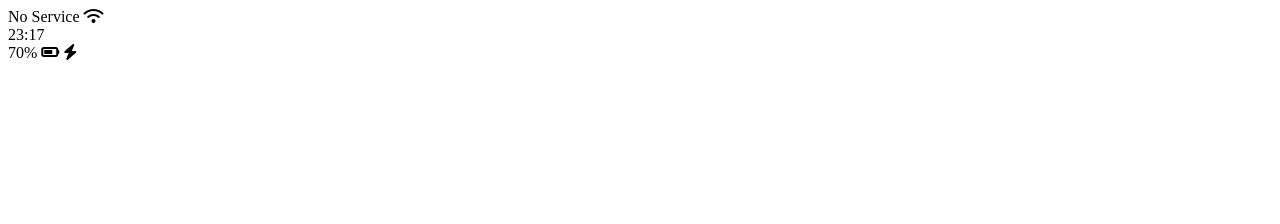
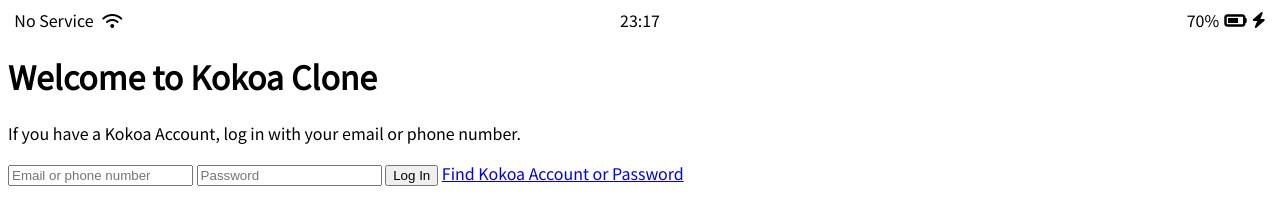
Before and after one commit to yokim0429/kokoa-clone-2023, a plain HTML site: page index.html in a window 1280 px wide. Drawn offline with Linux system fonts and the light colour scheme; a web font is replaced by a local one.

Commit message:
Build index.html and add css file
#6.4 Sign Up Screen part Two
#6.5 Status Bar CSS

```diff
--- /dev/null
+++ b/css/style.css
@@ -0,0 +1,35 @@
+@import url('https://fonts.googleapis.com/css2?family=Bruno+Ace+SC&family=Noto+Sans+KR:wght@100;400&display=swap');
+
+
+body {
+    font-family: 'Bruno Ace SC', cursive;
+    font-family: 'Noto Sans KR', sans-serif;
+}
+
+.status-bar {
+    display: flex;
+    justify-content: center;
+}
+
+.status-bar__column{
+    width: 33%;
+}
+
+.status-bar__column:first-child span{
+    margin-right: 5px;
+}
+
+.status-bar__column:nth-child(2){
+    display: flex;
+    justify-content: center;
+}
+
+.status-bar__column:last-child{
+    display: flex;
+    justify-content: flex-end;
+    align-items: center;
+}
+
+.status-bar__column .fa-battery-three-quarters{
+    margin: 0px 5px;
+}
--- a/index.html
+++ b/index.html
@@ -6,6 +6,7 @@
     <meta name="viewport" content="width=device-width, initial-scale=1.0" />
     <title>Wellcome to Kokoa Clone</title>
 
+    <link rel="stylesheet" href="css/style.css" />
     <script
       src="https://kit.fontawesome.com/7b2bd2d778.js"
       crossorigin="anonymous"
@@ -22,9 +23,22 @@
       </div>
       <div class="status-bar__column">
         <span>70%</span>
-        <i class="fa-solid fa-battery-three-quarters"></i>
+        <i class="fa-solid fa-battery-three-quarters fa-lg"></i>
         <i class="fas fa-bolt"></i>
       </div>
     </div>
+    <header class="welcome-header">
+      <h1 class="welcome-header__title">Welcome to Kokoa Clone</h1>
+      <p class="welcome-header__text">
+        If you have a Kokoa Account, log in with your email or phone number.
+      </p>
+    </header>
+
+    <form action="" id="login-form">
+      <input type="text" placeholder="Email or phone number" />
+      <input type="password" placeholder="Password" />
+      <input type="submit" value="Log In" />
+      <a href="#">Find Kokoa Account or Password</a>
+    </form>
   </body>
 </html>
```
